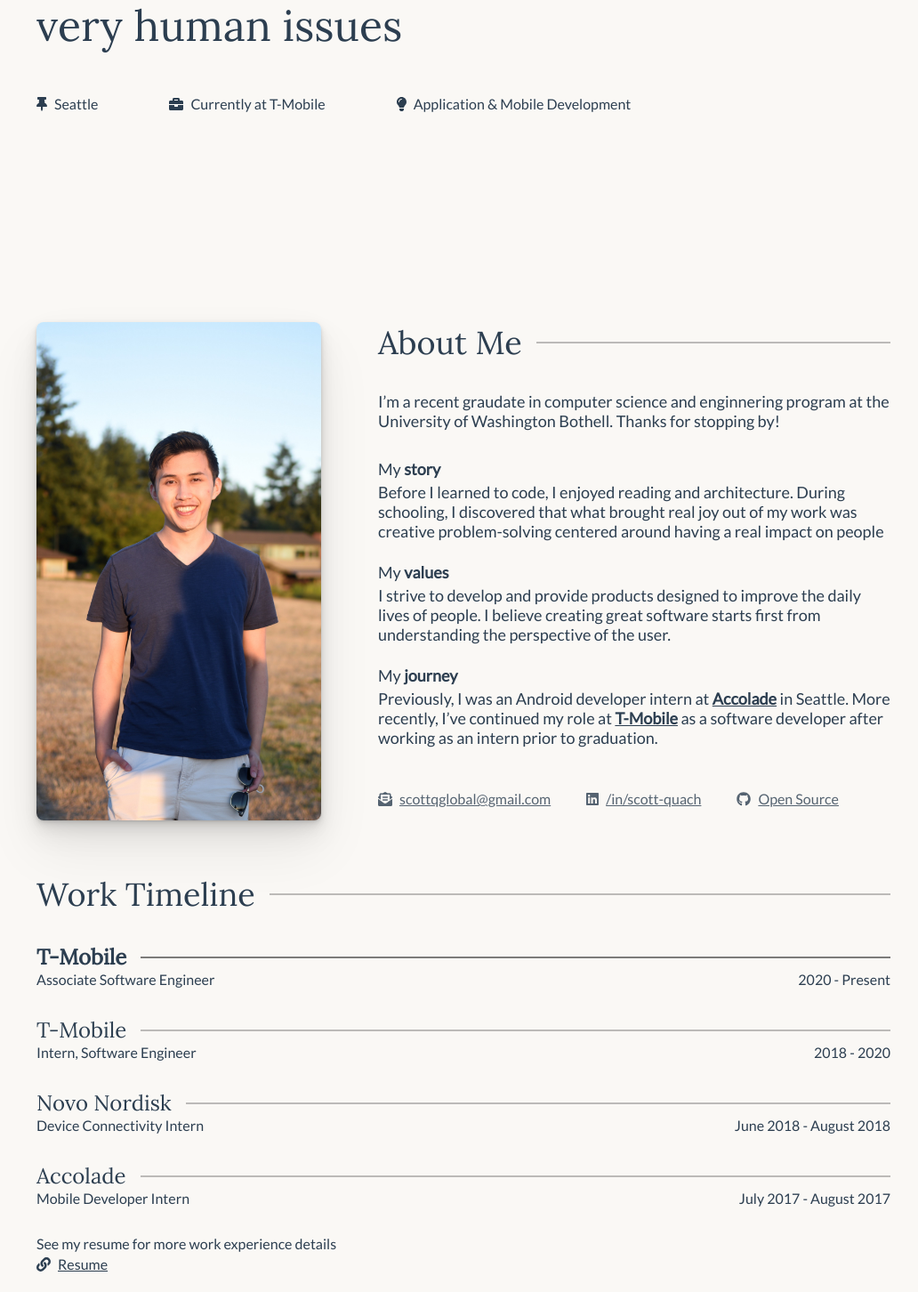
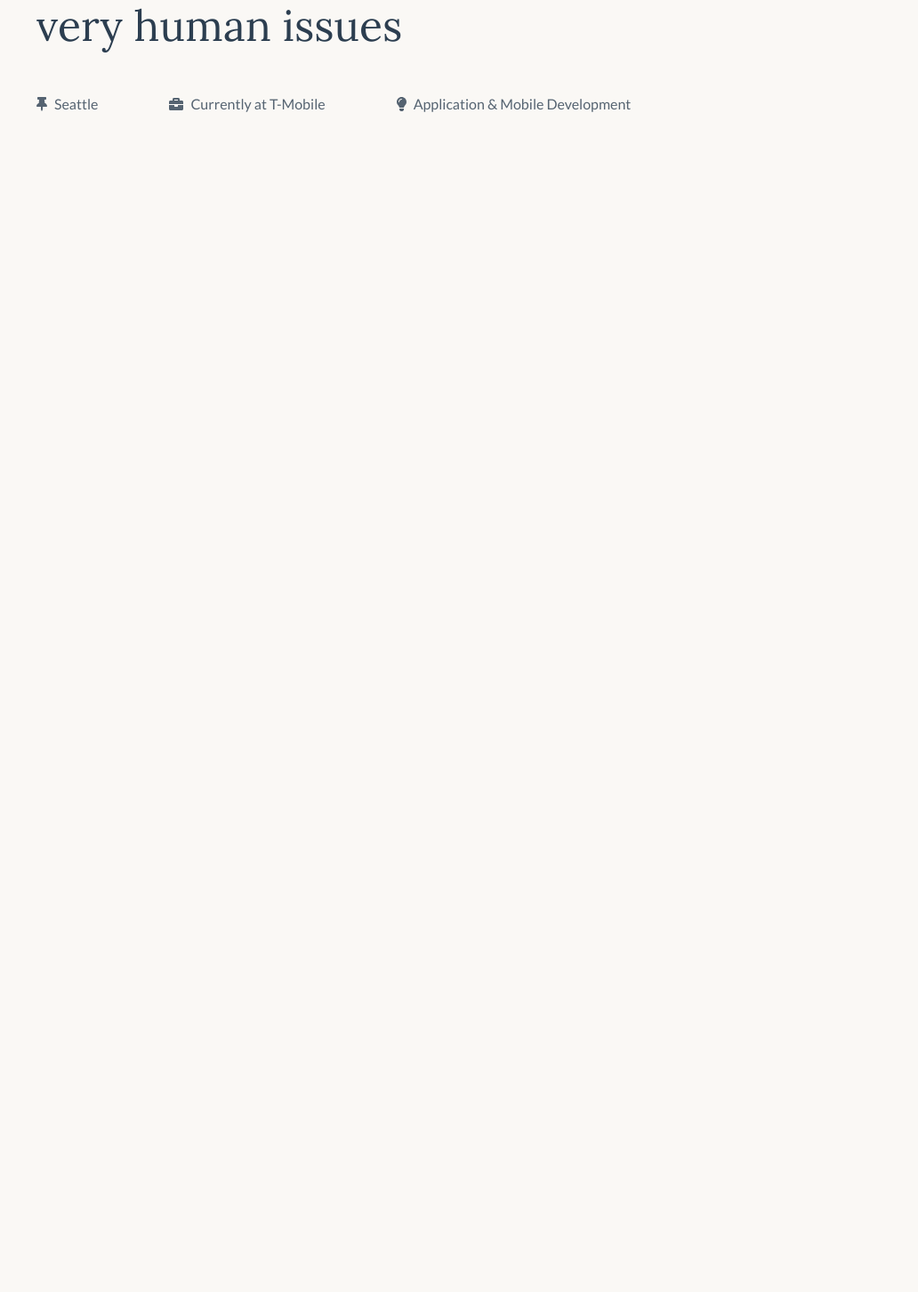
Before and after one commit to scottquach/Personal-Website-2021, a Vue app: page / in a window 1280 px wide. Shown: the part 438-1890 px from the top of the page at 89% size, without its empty margins (119-1151 px from the left). Built offline with nearby package versions, Linux system fonts and the light colour scheme.

Commit message:
Scroll in and link hover animations added

```diff
--- a/package.json
+++ b/package.json
@@ -12,6 +12,7 @@
     "@fortawesome/free-brands-svg-icons": "^5.15.1",
     "@fortawesome/free-solid-svg-icons": "^5.15.1",
     "@fortawesome/vue-fontawesome": "^2.0.2",
+    "aos": "^3.0.0-beta.6",
     "core-js": "^3.6.5",
     "vue": "^2.6.11"
   },
--- a/src/App.vue
+++ b/src/App.vue
@@ -67,7 +67,6 @@ body {
   display: flex;
   justify-content: flex-start;
   margin-top: 3rem;
-  opacity: 0.8;
   font-family: "Lato", sans-serif;
 }
 
@@ -75,6 +74,11 @@ body {
   display: flex;
   align-items: center;
   margin-right: 5rem;
+  opacity: 0.8;
+  transition: opacity 200ms;
+}
+.tag:hover {
+  opacity: 1;
 }
 
 .tag__icon {
--- a/src/components/AboutMe.vue
+++ b/src/components/AboutMe.vue
@@ -1,10 +1,10 @@
 <template>
   <div class="about-me">
-    <div class="content pg-width">
-      <div class="l-profile-image">
+    <div class="content pg-width" >
+      <div class="l-profile-image" data-aos="fade-up">
         <img class="profile-image" src="../assets/profile_img.png" />
       </div>
-      <div class="l-content">
+      <div class="l-content" data-aos="fade-up">
         <div class="header">
           <div class="header__text">About Me</div>
           <div class="line-divider"></div>
@@ -49,7 +49,11 @@
             ></font-awesome-icon>
             <div class="tag__description">scottqglobal@gmail.com</div>
           </a>
-          <a class="tag" href="https://www.linkedin.com/in/scott-quach/" target="_blank">
+          <a
+            class="tag"
+            href="https://www.linkedin.com/in/scott-quach/"
+            target="_blank"
+          >
             <font-awesome-icon
               class="tag__icon"
               :icon="['fab', 'linkedin']"
@@ -150,6 +154,5 @@ section div {
   .tags {
     margin-top: 1.5rem;
   }
-
 }
 </style>
--- a/src/components/Experience.vue
+++ b/src/components/Experience.vue
@@ -1,6 +1,6 @@
 <template>
   <div class="experience">
-    <div class="content pg-width">
+    <div class="content pg-width" data-aos="fade-up">
       <div class="header">
         <div class="header__text">Work Timeline</div>
         <div class="line-divider"></div>
--- a/src/main.js
+++ b/src/main.js
@@ -24,6 +24,9 @@ library.add(faLink)
 library.add(faGithub)
 Vue.component('font-awesome-icon', FontAwesomeIcon);
 
+import AOS from 'aos';
+import "aos/dist/aos.css";
+
 new Vue({
   render: h => h(App),
-}).$mount('#app')
+}).$mount('#app').AOS = new AOS.init({});
```
Also changed, not shown: 1 other file (tests, documents, lock files or other folders).
